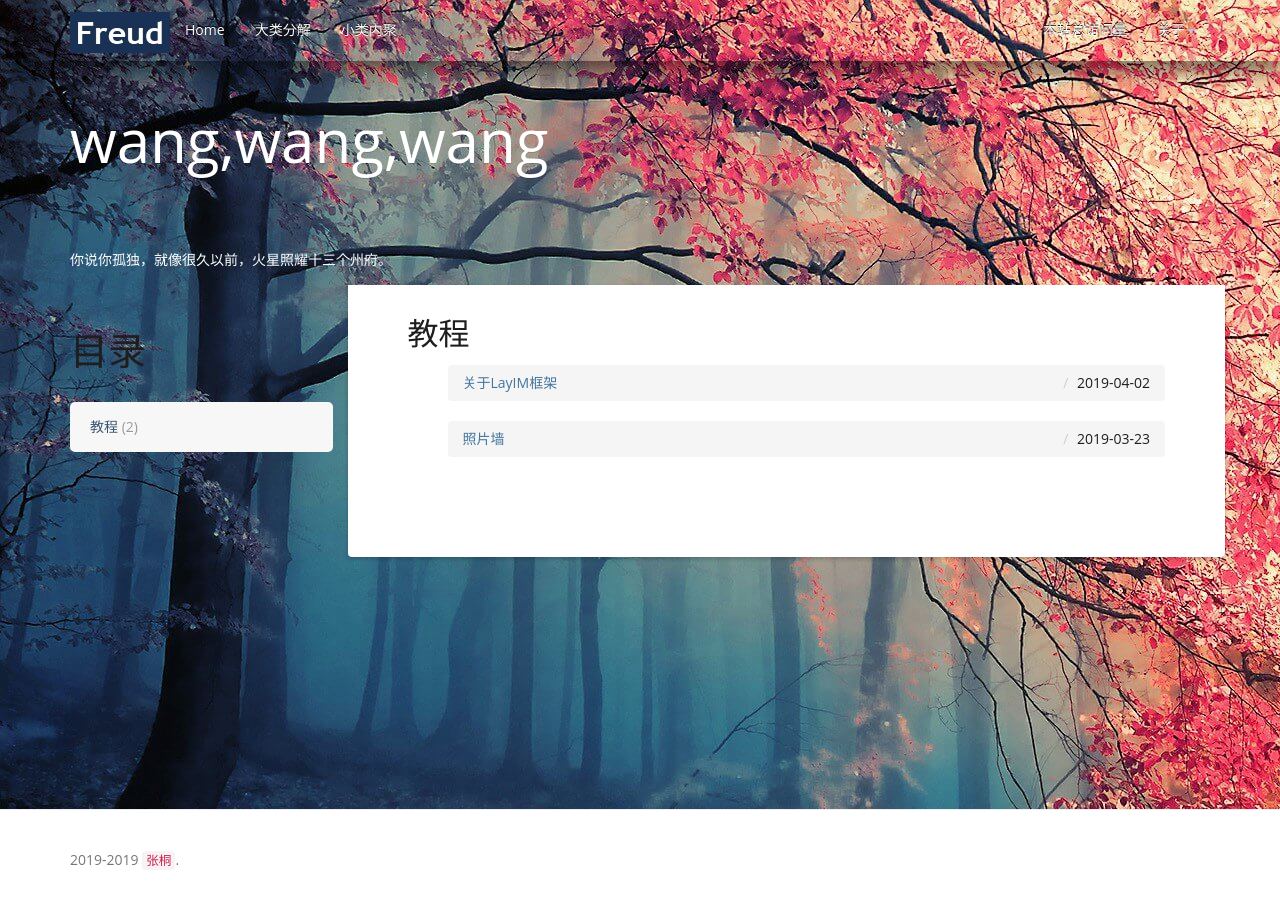
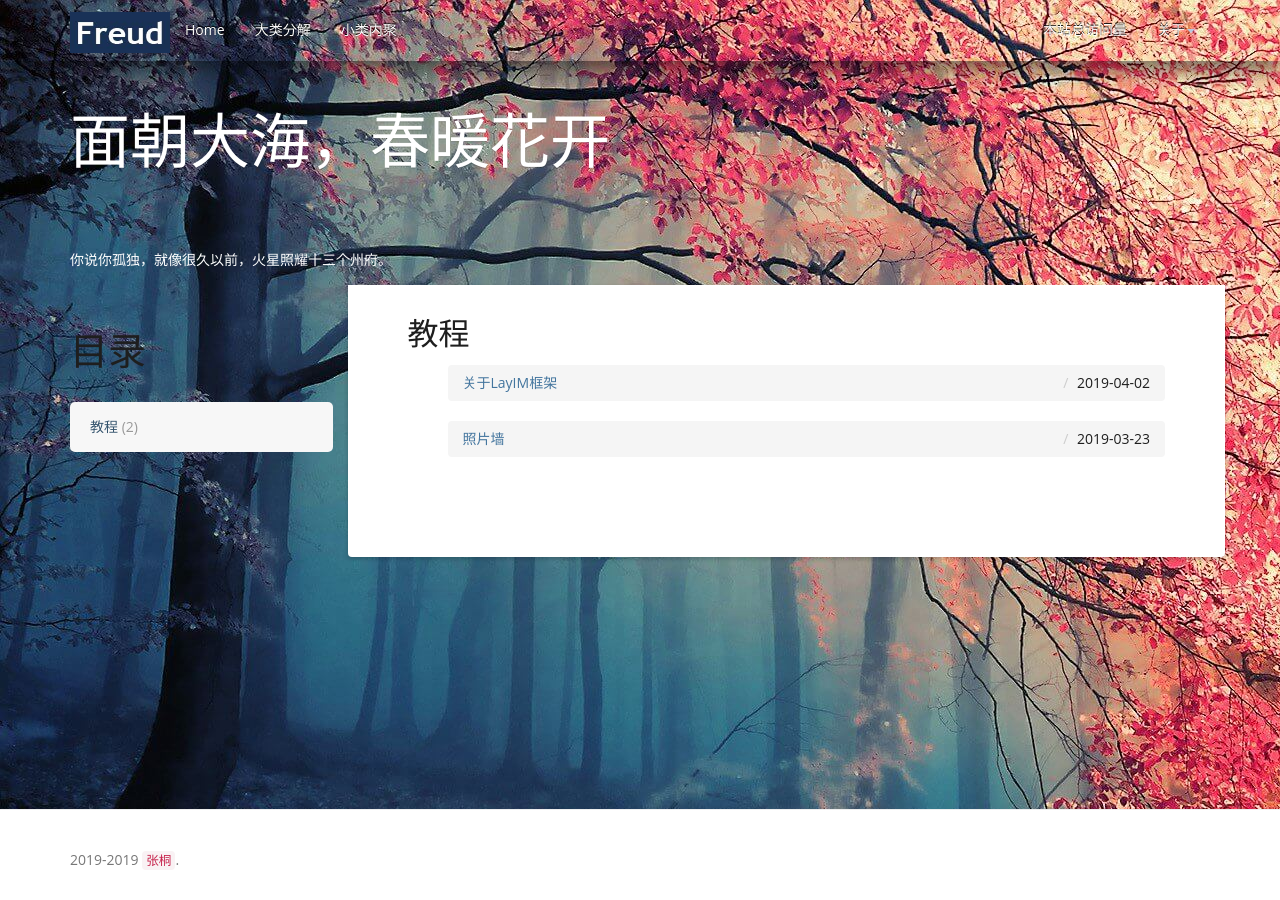
Before and after one commit to zhangto/zhangto.github.io, a Jekyll site: the page built from tag/index.html, in a window 1280 px wide. Built offline with Jekyll 4.4.1, drawn with Linux system fonts in a browser that asks for light colours; nearby versions of some CDN libraries; comment, search, counter and statistics services are not loaded.

Commit message:
Update _config.yml

```diff
--- a/_config.yml
+++ b/_config.yml
@@ -8,7 +8,7 @@ github: https://github.com/zhangto
 baseurl: ""
 description: Hello World
 meta_description: 个人博客
-motto: wang,wang,wang
+motto: 面朝大海，春暖花开
 banner: 你说你孤独，就像很久以前，火星照耀十三个州府。
 
 #permalink: /:categories/:year/:month/:day/:title/
```
